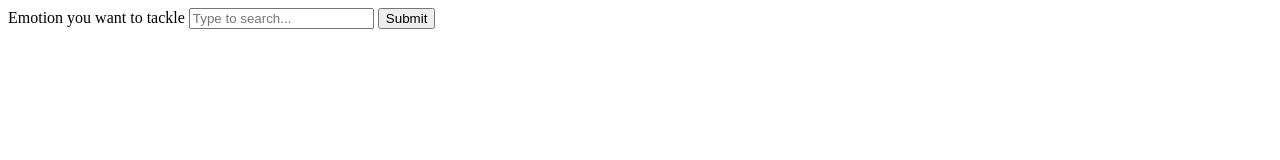
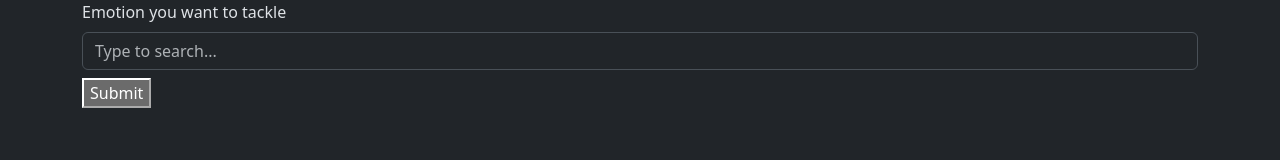
Before and after one commit to Cryptonyts/AromatiqueBalance, a plain HTML site: page index.html in a window 1280 px wide. Drawn offline with nearby package versions, Linux system fonts and the light colour scheme.

```diff
--- a/index.html
+++ b/index.html
@@ -1,11 +1,14 @@
 <!DOCTYPE html>
-<html lang="en">
+<html lang="en" data-bs-theme="dark">
 <head>
     <meta charset="UTF-8">
     <meta name="viewport" content="width=device-width, initial-scale=1.0">
     <title>Document</title>
+    <link href="https://cdn.jsdelivr.net/npm/bootstrap@5.3.3/dist/css/bootstrap.min.css" rel="stylesheet">
+  <script src="https://cdn.jsdelivr.net/npm/bootstrap@5.3.3/dist/js/bootstrap.bundle.min.js"></script>
 </head>
 <body>
+    <div class="container">
         <label for="issues" class="form-label">Emotion you want to tackle</label>
         <input class="form-control" list="issuelistOptions" id="issues" name="emotion" placeholder="Type to search...">
         <datalist id="issuelistOptions">
@@ -16,6 +19,7 @@
             <option value="Depressed">
         </datalist>
 
-        <button type="submit">Submit</button>
+        <button type="submit" class="mt-2">Submit</button>
+    </div>
 </body>
 </html>
```
